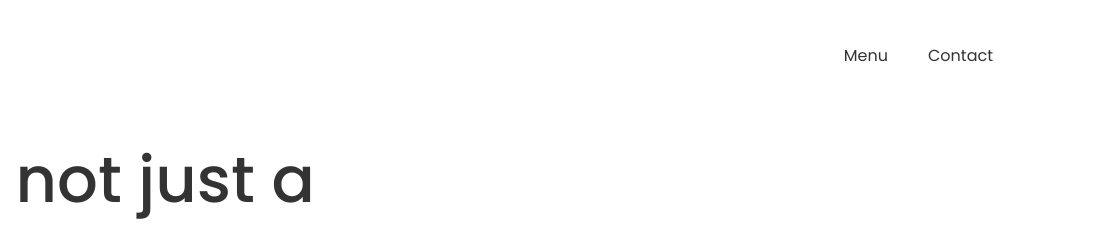
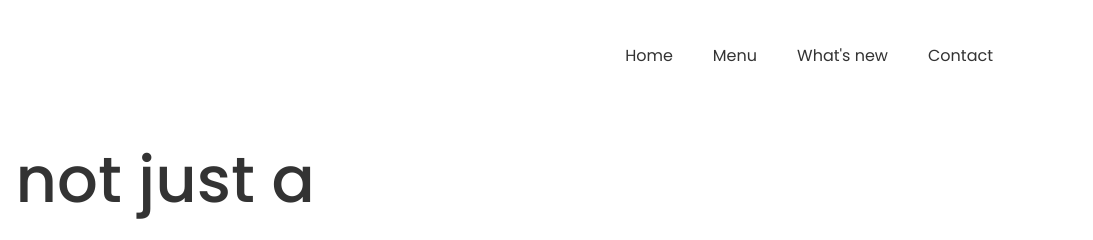
Before and after one commit to thilakshids/StarBucks-Website, a plain HTML site: page index.html in a window 1280 px wide. Shown: the top 240 px of the page, 187-1280 px from the left. Drawn offline with Linux system fonts and the light colour scheme.

Commit message:
css added

```diff
--- a/index.html
+++ b/index.html
@@ -10,9 +10,9 @@
             <header>
                 <a href="#"><img src="logo.png" class="logo"></a>
                 <ul>
-                    <!-- <li><a href="#">Home</a></li> -->
+                    <li><a href="#">Home</a></li>
                     <li><a href="#">Menu</a></li>
-                    <!-- <li><a href="#">What's new</a></li> -->
+                    <li><a href="#">What's new</a></li>
                     <li><a href="#">Contact</a></li>
                 </ul>
             </header>
```
